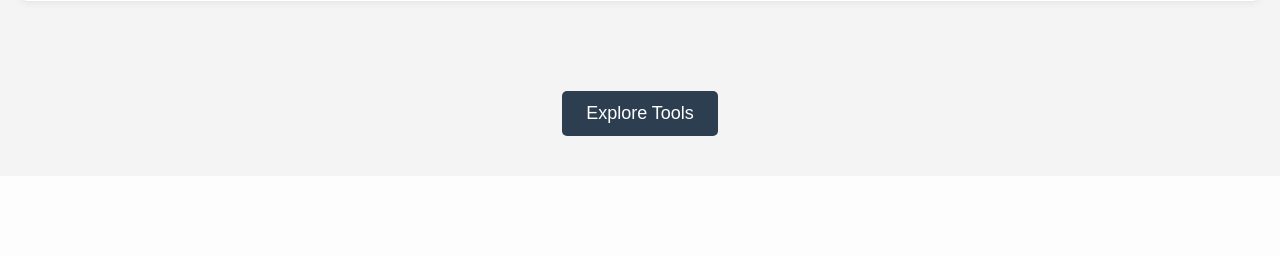
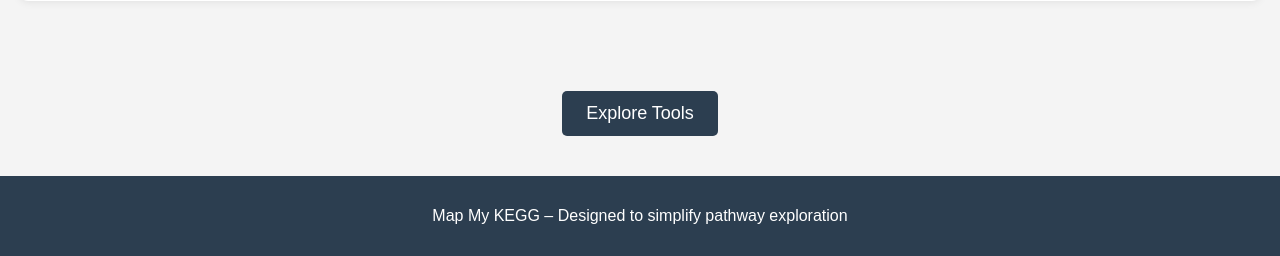
Before and after one commit to RCvanDam/Bio-Toolbox2025, a Flask app: page /about in a window 1280 px wide. Shown: the part 1570-1826 px from the top of the page. Before the commit the page ends 1706 px from the top, so only its background shows below. Run offline with Flask 3, Linux system fonts and the light colour scheme.

Commit message:
Added an updated version of the footer to base.html

```diff
--- a/templates/base.html
+++ b/templates/base.html
@@ -16,5 +16,11 @@
 
     {% block content %}
     {% endblock %}
+
+  <footer>
+      <p>
+          Map My KEGG – Designed to simplify pathway exploration
+      </p>
+  </footer>
 </body>
 </html>
```
